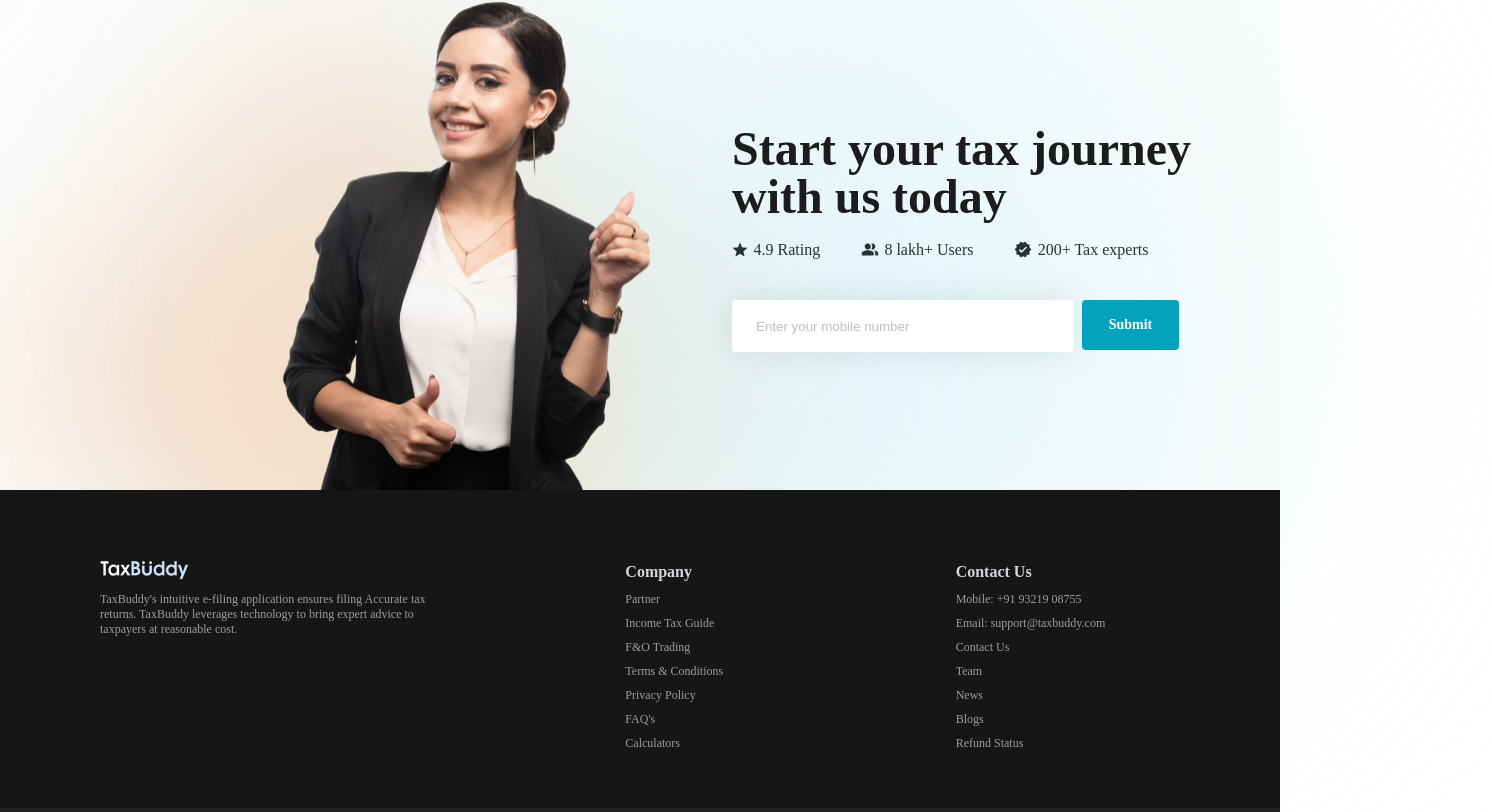
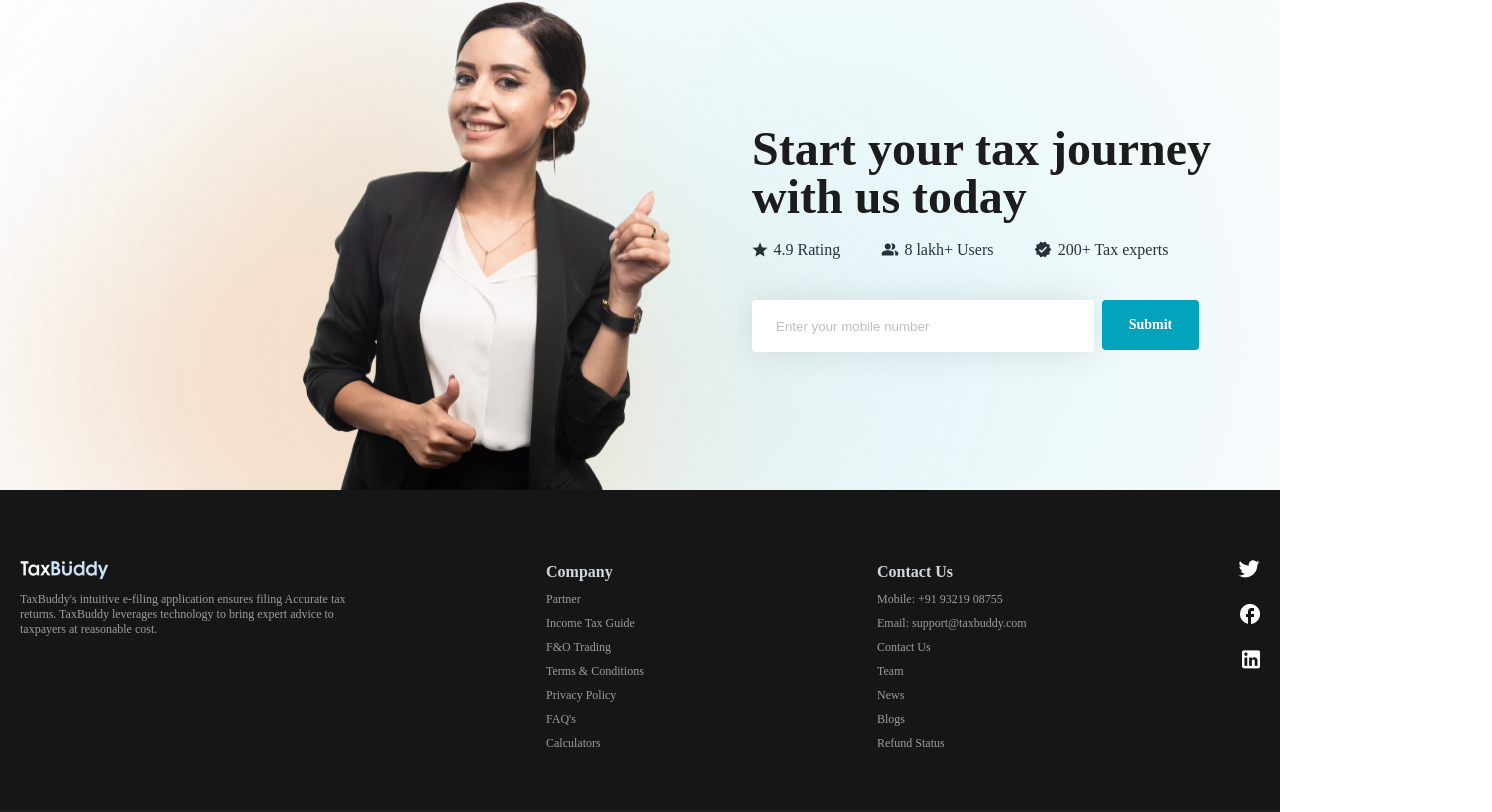
Before and after one commit to SDE-ADNAN/taxbuddy_clone, a React (Create React App) app: page / in a window 1280 px wide. Shown: the part 4243-5055 px from the top of the page, 1492 px wide, since content can reach past the window. Built offline with nearby package versions, Linux system fonts and the light colour scheme.

Commit message:
sameer's merged successfully

```diff
--- a/src/src_sameer/CallToAction.js
+++ b/src/src_sameer/CallToAction.js
@@ -1,33 +1,58 @@
-import React from 'react'
-import "./CallToAction.scss"
-import lady from "./Media/lady.png"
-import star from "./Media/star.png"
-import people from "./Media/people.png"
-import check from "./Media/check.png"
-import Footer from './Footer'
+import React from "react";
+import "./CallToAction.scss";
+import lady from "./Media/lady.png";
+import star from "./Media/star.png";
+import people from "./Media/people.png";
+import check from "./Media/check.png";
+import { motion } from "framer-motion";
 
 export const CallToAction = () => {
   return (
-    <div>
-      <div className='container_call_to_action'>
-        <div className='gradient_1'></div>
+    <div className="cta_main">
+      <div className="container_call_to_action">
+        <div className="gradient_1"></div>
 
-        <img className='lady_icon' src={lady} title="lady" alt="lady" />
+        <motion.img
+          initial={{ opacity: 0, x: -300 }}
+          whileInView={{ opacity: 1, x: 0 }}
+          transition={{ type: "normal", duration: 1 }}
+          viewport={{ once: true }}
+          className="lady_icon"
+          src={lady}
+          title="lady"
+          alt="lady"
+        />
 
-        <div className='gradient_2'></div>
-        <div className='side_bar'>
-          <div className='header_text'>Start your tax journey with us today</div>
-          <div className='icons_list'>
-            <div className='icon_list_items'><img src={star} alt="star" title="star" /> 4.9 Rating</div>
-            <div className='icon_list_items'><img src={people} alt="people" title="people" /> 8 lakh+ Users</div>
-            <div className='icon_list_items'><img src={check} alt="verified" title="verified" /> 200+ Tax experts</div>
+        <div className="gradient_2"></div>
+        <div className="side_bar">
+          <div className="header_text">
+            Start your tax journey with us today
           </div>
-          <div className='input_window'>
-            <input type="tel" placeholder='Enter your mobile number' pattern="[0-9]{10}" className='input' />
-            <button type='submit' className='button'>Submit</button>
+          <div className="icons_list">
+            <div className="icon_list_items">
+              <img src={star} alt="star" title="star" /> 4.9 Rating
+            </div>
+            <div className="icon_list_items">
+              <img src={people} alt="people" title="people" /> 8 lakh+ Users
+            </div>
+            <div className="icon_list_items">
+              <img src={check} alt="verified" title="verified" /> 200+ Tax
+              experts
+            </div>
+          </div>
+          <div className="input_window">
+            <input
+              type="tel"
+              placeholder="Enter your mobile number"
+              pattern="[0-9]{10}"
+              className="input"
+            />
+            <button type="submit" className="button">
+              Submit
+            </button>
           </div>
         </div>
       </div>
     </div>
-  )
-}
+  );
+};
--- a/src/src_sameer/CallToAction.scss
+++ b/src/src_sameer/CallToAction.scss
@@ -1,7 +1,15 @@
+.cta_main{
+    width: 100%;
+    display: flex;
+    justify-content: center;
+    background-color: #FCFDFD;
+}
+
 .container_call_to_action {
     height: 555px;
     background-color: #FCFDFD;
     position: relative;
+    width: 1240px;
 
     .side_bar {
         position: absolute;
--- a/src/src_sameer/Footer.js
+++ b/src/src_sameer/Footer.js
@@ -10,6 +10,7 @@ function Footer() {
   return (
 
     <div className='container_footer'>
+      <div className='content_container'>
       <div className='footer'>
         <div className='sec_1'>
           <img className='logo' src={logo} alt="logo" title="logo" />
@@ -57,6 +58,8 @@ function Footer() {
 
 
       </div>
+
+      </div>
       <div className='copyright'>
         <div className='copyright_text'>Copyright © 2023 SSBA Innovations Ltd. All Rights Reserved.</div>
       </div>
--- a/src/src_sameer/Footer.scss
+++ b/src/src_sameer/Footer.scss
@@ -3,40 +3,51 @@
 }
 
 .container_footer {
-    height: 370px;
     position: relative;
+    width: 100%;
+    display: flex;
+    justify-content: center;
+    background-color: #161616;
+    flex-direction: column;
+    align-items: center;
+
+    .content_container{
+        width:1240px;
+        background-color: #161616;
+    }
 
     .footer {
-        height: 318px;
+        margin-top: 70px;
         background-color: #161616;
+        display: flex;
+        flex-direction: row;
+        justify-content: space-between;
+        margin-bottom: 50px;
     }
 }
 
 .copyright {
-    height: 52px;
     background-color: #212121;
     text-align: center;
     display: flex;
     align-items: center;
     justify-content: center;
+    width: 100%;
 
     .copyright_text {
         color: rgba(255, 255, 255, 0.4);
         width: 339px;
-        height: 16px;
         line-height: 16px;
         font-size: 12px;
         font-weight: 500;
         font-family: DM Sans;
         font-style: normal;
+        margin:18px 0;
     }
 }
 
 
 .sec_1 {
-    position: absolute;
-    top: 70px;
-    left: 100px;
     font-family: 'DM Sans';
     font-style: normal;
     font-weight: 400;
@@ -56,10 +67,7 @@
 
 
 .sec_2 {
-    position: absolute;
     width: 146px;
-    top: 70px;
-    left: 625.33px;
 
     .sec_2_header {
         color: #D2D7DC;
@@ -87,11 +95,8 @@ li {
 
 
 .sec_3 {
-    position: absolute;
     color: #D2D7DC;
     width: 176px;
-    top: 70px;
-    left: 955.67px;
 
     .sec_3_header {
         font-family: 'DM Sans';
@@ -105,15 +110,12 @@ li {
 
 
 .sec_4 {
-    position: absolute;
     color: #D2D7DC;
-    width: 176px;
-    top: 70px;
-    left: 1316px;
-
     .sec_4_container {
         display: flex;
         flex-direction: column;
+        justify-content: center;
+        align-items: flex-end;
 
         .icon {
             margin-bottom: 22px;
--- a/src/src_sameer/Testimonial.scss
+++ b/src/src_sameer/Testimonial.scss
@@ -1,6 +1,7 @@
 * {
     margin: 0;
 }
+
 
 .container_testimonial {
     background-color: #D9F2E0;
```
